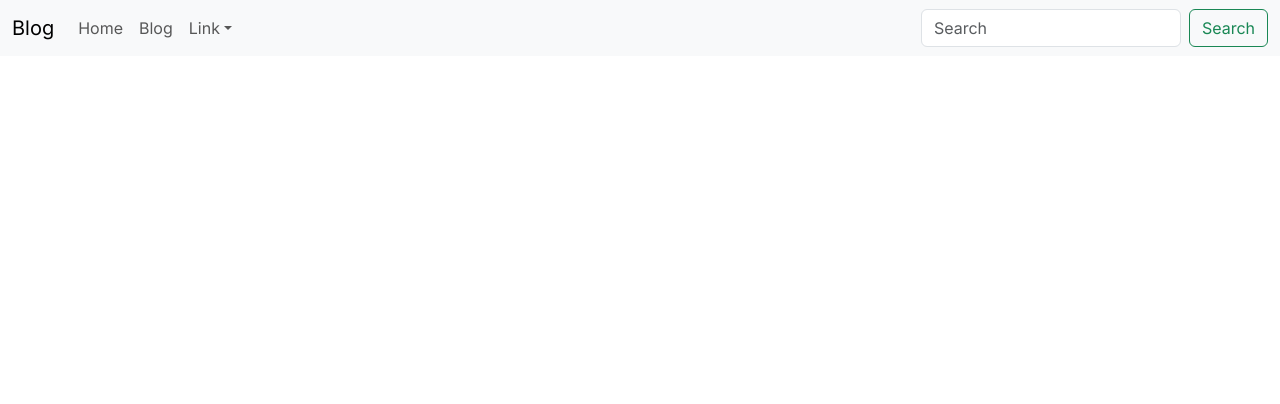
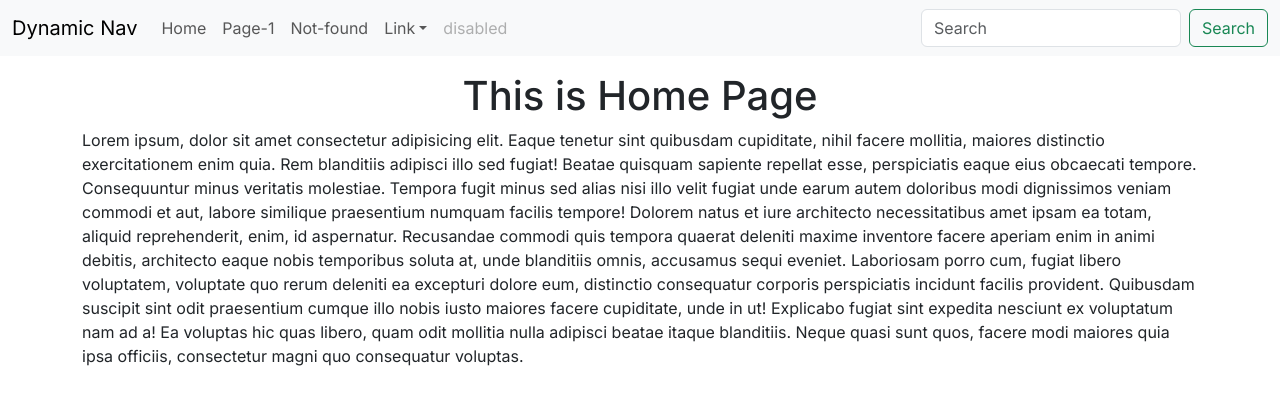
Before and after one commit to MahmudJewel/next-bootstrap-navbar, a Next.js app: page / in a window 1280 px wide. Shown: the top 404 px of the page. Built offline with nearby package versions, Linux system fonts and the light colour scheme.

Commit message:
Added several pages on nav

```diff
--- /dev/null
+++ b/src/app/page.jsx
@@ -0,0 +1,31 @@
+import Image from "next/image";
+import styles from "./page.module.css";
+import { Container } from "react-bootstrap";
+
+export default function Home() {
+  return (
+    <>
+      <Container>
+        <h1 className="text-center mt-3">
+          This is Home Page
+        </h1>
+        <p>
+          Lorem ipsum, dolor sit amet consectetur adipisicing elit. Eaque tenetur sint quibusdam cupiditate,
+          nihil facere mollitia, maiores distinctio exercitationem enim quia. Rem blanditiis adipisci illo
+          sed fugiat! Beatae quisquam sapiente repellat esse, perspiciatis eaque eius obcaecati tempore.
+          Consequuntur minus veritatis molestiae. Tempora fugit minus sed alias nisi illo velit fugiat
+          unde earum autem doloribus modi dignissimos veniam commodi et aut, labore similique praesentium
+          numquam facilis tempore! Dolorem natus et iure architecto necessitatibus amet ipsam ea totam,
+          aliquid reprehenderit, enim, id aspernatur. Recusandae commodi quis tempora quaerat deleniti
+          maxime inventore facere aperiam enim in animi debitis, architecto eaque nobis temporibus soluta at,
+          unde blanditiis omnis, accusamus sequi eveniet. Laboriosam porro cum, fugiat libero voluptatem,
+          voluptate quo rerum deleniti ea excepturi dolore eum, distinctio consequatur corporis perspiciatis
+          incidunt facilis provident. Quibusdam suscipit sint odit praesentium cumque illo nobis iusto maiores
+          facere cupiditate, unde in ut! Explicabo fugiat sint expedita nesciunt ex voluptatum nam ad a! Ea
+          voluptas hic quas libero, quam odit mollitia nulla adipisci beatae itaque blanditiis. Neque quasi
+          sunt quos, facere modi maiores quia ipsa officiis, consectetur magni quo consequatur voluptas.
+        </p>
+      </Container>
+    </>
+  );
+}
--- a/src/components/Navbar.jsx
+++ b/src/components/Navbar.jsx
@@ -13,7 +13,7 @@ function NavScrollExample() {
     return (
         <Navbar expand="lg" className="bg-body-tertiary">
             <Container fluid>
-        <Navbar.Brand href="#">Blog</Navbar.Brand>
+                <Navbar.Brand href="#">Dynamic Nav</Navbar.Brand>
                 <Navbar.Toggle aria-controls="navbarScroll" />
                 <Navbar.Collapse id="navbarScroll">
                     <Nav
@@ -21,22 +21,15 @@ function NavScrollExample() {
                         style={{ maxHeight: '100px' }}
                         navbarScroll
                     >
-            {/* <div className="collapse navbar-collapse" id="navbarTogglerDemo02">
-              <ul className="navbar-nav me-auto mb-2 mb-lg-0">
-                <li className="nav-item">
-                <Link className="nav-link" href="/"> Next</Link>
-                </li>
-                <li className="nav-item">
-                  <a className="nav-link" href="#">Link</a>
-                </li>
-              </ul>
-            </div> */}
 
                         <li>
                             <Link className="nav-link" href="/"> Home</Link>
                         </li>
                         <li>
-              <Link className="nav-link" href="/blog"> Blog</Link>
+                            <Link className="nav-link" href="/page-1"> Page-1</Link>
+                        </li>
+                        <li>
+                            <Link className="nav-link" href="/not-in"> Not-found</Link>
                         </li>
 
                         <li className="nav-item dropdown">
@@ -64,6 +57,9 @@ function NavScrollExample() {
                                 </li>
                             </ul>
                         </li>
+                        <li>
+                            <Link className="nav-link disabled" href="/not-in"> disabled</Link>
+                        </li>
                     </Nav>
                     <Form className="d-flex">
                         <Form.Control
```
Also changed, not shown: src/app/not-found.jsx (added, +14 -0 lines), src/app/page-1/page.jsx (added, +19 -0 lines), src/app/page.js (deleted, +0 -9 lines). Lines whose indentation alone changed are shown as unchanged.
